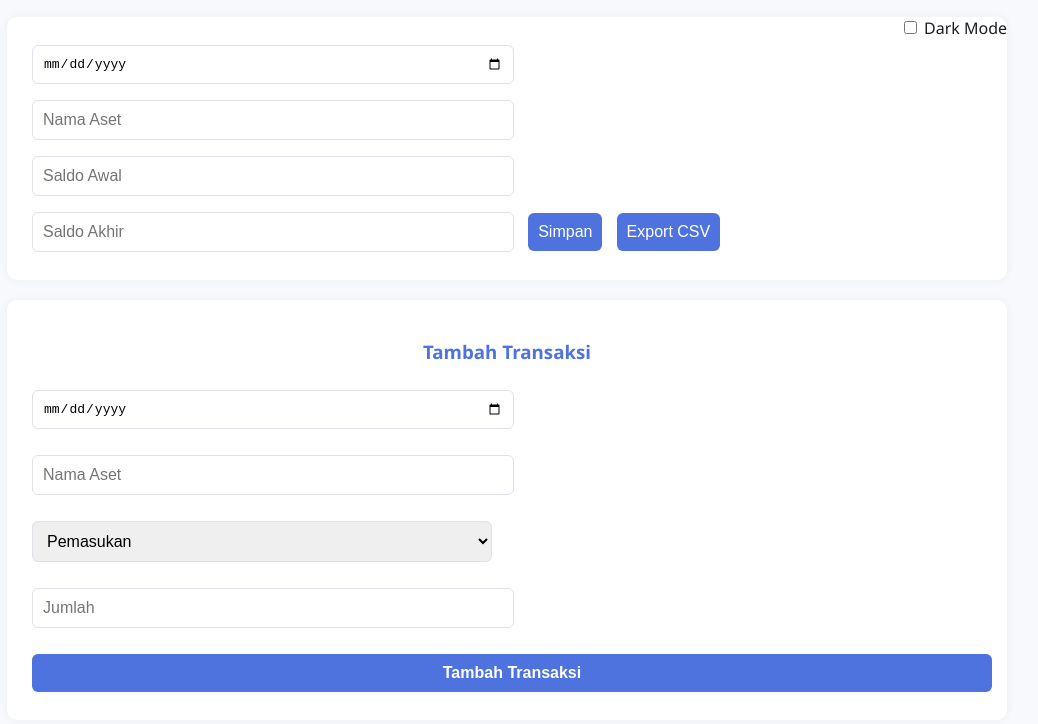
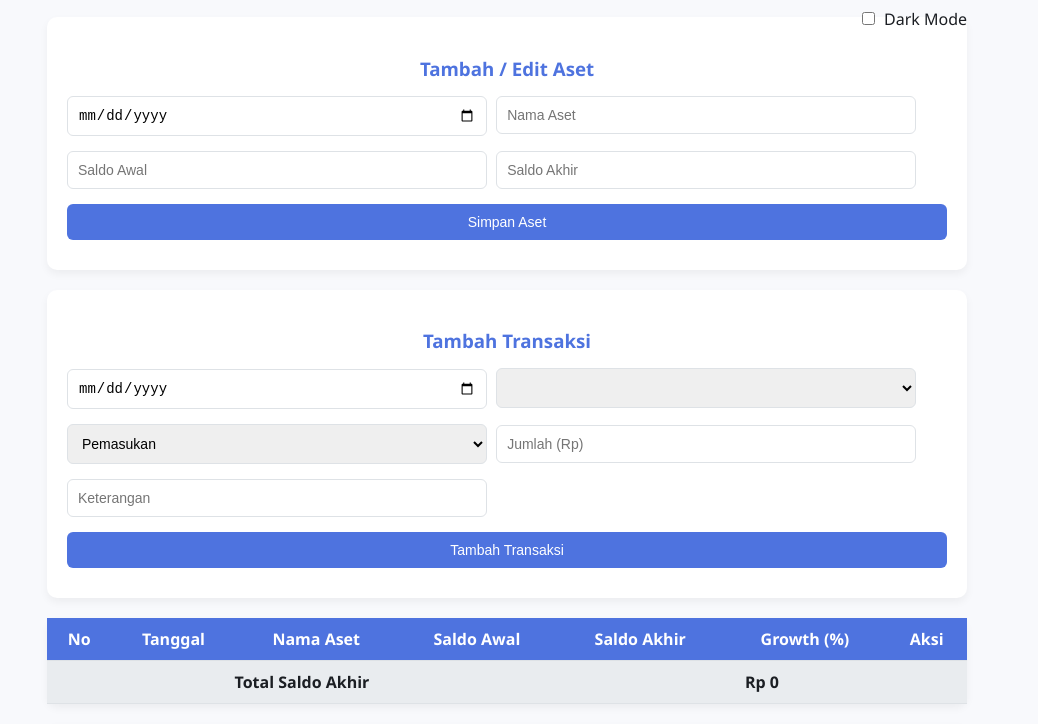
Before and after one commit to vlonlineshop/vlasset, a plain HTML site: page index.html in a window 1280 px wide. Shown: the part 76-800 px from the top of the page, without its empty margins (133-1171 px from the left). Drawn offline with Linux system fonts and the light colour scheme.

Commit message:
Add files via upload

```diff
--- a/index.html
+++ b/index.html
@@ -1,3 +1,4 @@
+
 <!DOCTYPE html>
 <html lang="id">
 <head>
@@ -22,170 +23,144 @@
       --border: #444;
       --card: #2a2a3d;
     }
+    * {
+      box-sizing: border-box;
+    }
     body {
       font-family: 'Segoe UI', sans-serif;
       background-color: var(--background);
       color: var(--text);
-      padding: 20px;
       margin: 0;
+      padding: 0;
+      display: flex;
+      justify-content: center;
+      align-items: center;
+      flex-direction: column;
+      min-height: 100vh;
       transition: background 0.3s, color 0.3s;
     }
-    h2, h3 { text-align: center; color: var(--primary); }
-    .container { max-width: 1000px; margin: 0 auto; }
-
-    .form-container {
+    h2, h3 {
+      text-align: center;
+      color: var(--primary);
+      margin-bottom: 10px;
+    }
+    .container {
+      width: 95%;
+      max-width: 960px;
+      padding: 20px;
+    }
+    .form-container, table, #chartContainer, .history-container, .transaction-form {
       background: var(--card);
       padding: 20px;
       border-radius: 10px;
-      box-shadow: 0 0 10px rgba(0,0,0,0.05);
+      box-shadow: 0 4px 8px rgba(0,0,0,0.05);
       margin-top: 20px;
-      animation: fadeIn 0.6s ease;
+      animation: fadeIn 0.5s ease-in-out;
     }
-
-    .form-container input,
-    .form-container select,
-    .form-container button {
+    @keyframes fadeIn {
+      from {opacity: 0; transform: translateY(10px);}
+      to {opacity: 1; transform: translateY(0);}
+    }
+    input, select, button {
       padding: 10px;
-      margin: 8px 5px;
+      margin: 5px 5px 10px 0;
       border: 1px solid var(--border);
       border-radius: 6px;
-      font-size: 1em;
-      transition: all 0.3s ease;
+      font-size: 14px;
     }
-
-    .form-container input:focus,
-    .form-container select:focus {
-      border-color: var(--primary);
-      box-shadow: 0 0 5px var(--primary);
-      outline: none;
-    }
-
-    .form-container input,
-    .form-container select {
+    select, input[type='date'], input[type='number'], input[type='text'] {
       width: calc(50% - 20px);
     }
-
-    .form-container button {
+    button {
       background-color: var(--primary);
       color: white;
       border: none;
       cursor: pointer;
+      width: 100%;
+      transition: background-color 0.3s ease;
     }
-
-    .form-container button:hover {
-      background-color: #3b5cc3;
-      transform: scale(1.02);
+    button:hover {
+      background-color: #375ab0;
     }
-
     table {
       width: 100%;
       border-collapse: collapse;
-      background: var(--card);
-      margin-top: 20px;
-      border-radius: 10px;
-      overflow: hidden;
     }
-
     th, td {
       padding: 10px;
       border-bottom: 1px solid var(--border);
       text-align: center;
     }
-
-    th { background: var(--primary); color: white; }
+    th {
+      background: var(--primary);
+      color: white;
+    }
     .action-btn {
       padding: 5px 10px;
       border: none;
       border-radius: 5px;
       cursor: pointer;
     }
-
-    .edit-btn { background: #f39c12; color: white; }
-    .delete-btn { background: #e74c3c; color: white; }
-
-    tfoot td { font-weight: bold; background: #e9ecef; }
-    .dark tfoot td { background: #333; }
-
-    .toggle-dark { float: right; margin-bottom: 10px; }
-
-    canvas { width: 100% !important; max-height: 400px; }
-
-    .form-row {
-      display: flex;
-      flex-wrap: wrap;
-      gap: 10px;
+    .edit-btn {
+      background: #f39c12;
+      color: white;
+    }
+    .delete-btn {
+      background: #e74c3c;
+      color: white;
+    }
+    tfoot td {
+      font-weight: bold;
+      background: #e9ecef;
+    }
+    .dark tfoot td {
+      background: #333;
+    }
+    .toggle-dark {
+      float: right;
       margin-bottom: 10px;
     }
-
-    .btn-transaksi {
-      width: 100%;
-      padding: 12px;
-      background-color: var(--primary);
-      color: white;
-      font-size: 1em;
-      font-weight: bold;
-      border: none;
-      border-radius: 8px;
-      cursor: pointer;
-      transition: background 0.3s ease, transform 0.2s ease;
+    canvas {
+      width: 100% !important;
+      max-height: 400px;
     }
-
-    .btn-transaksi:hover {
-      background-color: #3b5cc3;
-      transform: scale(1.02);
-    }
-
-    @keyframes fadeIn {
-      from { opacity: 0; transform: translateY(10px); }
-      to { opacity: 1; transform: translateY(0); }
-    }
-
-    @media (max-width: 600px) {
-      .form-container input,
-      .form-container select {
-        width: 100%;
+    @media (max-width: 768px) {
+      select, input {
+        width: 100% !important;
       }
-      .form-row { flex-direction: column; }
     }
   </style>
 </head>
 <body>
   <div class="container">
     <h2>Asset & Money Management</h2>
-
     <label class="toggle-dark">
       <input type="checkbox" id="darkToggle"> Dark Mode
     </label>
 
-    <!-- Form Aset -->
     <div class="form-container">
+      <h3>Tambah / Edit Aset</h3>
       <input type="hidden" id="editIndex">
       <input type="date" id="tanggal">
       <input type="text" id="nama" placeholder="Nama Aset">
       <input type="number" id="saldoAwal" placeholder="Saldo Awal">
       <input type="number" id="saldoAkhir" placeholder="Saldo Akhir">
-      <button onclick="tambahAtauUpdate()">Simpan</button>
-      <button onclick="exportCSV()">Export CSV</button>
+      <button onclick="tambahAtauUpdate()">Simpan Aset</button>
     </div>
 
-    <!-- Form Transaksi -->
-    <div class="form-container transaksi-form">
+    <div class="transaction-form">
       <h3>Tambah Transaksi</h3>
-      <div class="form-row">
-        <input type="date" id="transTanggal">
-        <input type="text" id="transNamaAset" placeholder="Nama Aset">
-      </div>
-      <div class="form-row">
-        <select id="transTipe">
-          <option value="pemasukan">Pemasukan</option>
-          <option value="pengeluaran">Pengeluaran</option>
-        </select>
-        <input type="number" id="transNominal" placeholder="Jumlah">
-      </div>
-      <button class="btn-transaksi" onclick="tambahTransaksi()">Tambah Transaksi</button>
+      <input type="date" id="trxTanggal">
+      <select id="trxAset"></select>
+      <select id="trxTipe">
+        <option value="pemasukan">Pemasukan</option>
+        <option value="pengeluaran">Pengeluaran</option>
+      </select>
+      <input type="number" id="trxJumlah" placeholder="Jumlah (Rp)">
+      <input type="text" id="trxKeterangan" placeholder="Keterangan">
+      <button onclick="tambahTransaksi()">Tambah Transaksi</button>
     </div>
 
-    <!-- Tabel Aset -->
     <table>
       <thead>
         <tr>
@@ -207,8 +182,12 @@
       </tfoot>
     </table>
 
-    <!-- Grafik -->
-    <div id="chartContainer" class="form-container">
+    <div class="history-container">
+      <h3>Riwayat Transaksi</h3>
+      <ul id="riwayatList" style="list-style:none; padding:0;"></ul>
+    </div>
+
+    <div id="chartContainer">
       <h3>Grafik Pertumbuhan</h3>
       <canvas id="chartGrowth"></canvas>
     </div>
@@ -217,6 +196,7 @@
   <script src="chart.min.js"></script>
   <script>
     let data = JSON.parse(localStorage.getItem("asetData")) || [];
+    let transaksi = JSON.parse(localStorage.getItem("transaksiData")) || [];
 
     function formatRupiah(angka) {
       return "Rp " + angka.toLocaleString("id-ID");
@@ -224,6 +204,7 @@
 
     function simpanLocalStorage() {
       localStorage.setItem("asetData", JSON.stringify(data));
+      localStorage.setItem("transaksiData", JSON.stringify(transaksi));
     }
 
     function tambahAtauUpdate() {
@@ -250,41 +231,37 @@
       simpanLocalStorage();
       renderTabel();
       renderChart();
-      document.querySelectorAll("input").forEach(input => input.value = '');
+      updateDropdown();
+      document.querySelectorAll(".form-container input").forEach(i => i.value = '');
     }
 
     function tambahTransaksi() {
-      const tanggal = document.getElementById("transTanggal").value;
-      const namaAset = document.getElementById("transNamaAset").value;
-      const tipe = document.getElementById("transTipe").value;
-      const nominal = parseFloat(document.getElementById("transNominal").value);
+      const tanggal = document.getElementById("trxTanggal").value;
+      const nama = document.getElementById("trxAset").value;
+      const tipe = document.getElementById("trxTipe").value;
+      const jumlah = parseFloat(document.getElementById("trxJumlah").value);
+      const keterangan = document.getElementById("trxKeterangan").value;
 
-      if (!tanggal || !namaAset || isNaN(nominal)) {
-        alert("Isi semua data transaksi dengan benar.");
+      if (!tanggal || !nama || !tipe || isNaN(jumlah) || !keterangan) {
+        alert("Mohon lengkapi data transaksi.");
         return;
       }
 
-      const aset = data.find(d => d.nama === namaAset);
-      if (!aset) {
-        alert("Aset tidak ditemukan.");
-        return;
-      }
+      transaksi.push({ tanggal, nama, tipe, jumlah, keterangan });
 
-      if (tipe === "pemasukan") {
-        aset.saldoAkhir += nominal;
-      } else {
-        aset.saldoAkhir -= nominal;
-      }
-
-      aset.growth = ((aset.saldoAkhir - aset.saldoAwal) / aset.saldoAwal) * 100;
+      data = data.map(a => {
+        if (a.nama === nama) {
+          a.saldoAkhir = tipe === "pemasukan" ? a.saldoAkhir + jumlah : a.saldoAkhir - jumlah;
+          a.growth = ((a.saldoAkhir - a.saldoAwal) / a.saldoAwal) * 100;
+        }
+        return a;
+      });
 
       simpanLocalStorage();
       renderTabel();
       renderChart();
-
-      document.getElementById("transTanggal").value = "";
-      document.getElementById("transNamaAset").value = "";
-      document.getElementById("transNominal").value = "";
+      renderRiwayat();
+      document.querySelectorAll(".transaction-form input").forEach(i => i.value = '');
     }
 
     function renderTabel() {
@@ -306,11 +283,11 @@
               <button class="action-btn edit-btn" onclick="editData(${index})">Edit</button>
               <button class="action-btn delete-btn" onclick="hapusData(${index})">Hapus</button>
             </td>
-          </tr>
-        `;
+          </tr>`;
       });
 
       document.getElementById("totalSaldo").innerText = formatRupiah(totalSaldo);
+      updateDropdown();
     }
 
     function editData(index) {
@@ -328,22 +305,28 @@
         simpanLocalStorage();
         renderTabel();
         renderChart();
+        updateDropdown();
       }
     }
 
-    function exportCSV() {
-      let csv = "Tanggal,Nama Aset,Saldo Awal,Saldo Akhir,Growth (%)\n";
-      data.forEach(item => {
-        csv += `${item.tanggal},${item.nama},${item.saldoAwal},${item.saldoAkhir},${item.growth.toFixed(2)}%\n`;
+    function renderRiwayat() {
+      const list = document.getElementById("riwayatList");
+      list.innerHTML = "";
+      transaksi.slice().reverse().forEach((t, i) => {
+        const simbol = t.tipe === "pemasukan" ? "+" : "-";
+        const warna = t.tipe === "pemasukan" ? "green" : "red";
+        list.innerHTML += `<li style="margin-bottom:6px;">
+          <strong>${t.tanggal}</strong> - <span style="color:${warna}">${simbol}${formatRupiah(t.jumlah)}</span> - <em>${t.keterangan}</em>
+        </li>`;
       });
+    }
 
-      const blob = new Blob([csv], { type: "text/csv" });
-      const url = URL.createObjectURL(blob);
-      const a = document.createElement("a");
-      a.href = url;
-      a.download = "asset-management.csv";
-      a.click();
-      URL.revokeObjectURL(url);
+    function updateDropdown() {
+      const select = document.getElementById("trxAset");
+      select.innerHTML = "";
+      data.forEach(d => {
+        select.innerHTML += `<option value="${d.nama}">${d.nama}</option>`;
+      });
     }
 
     function renderChart() {
@@ -370,23 +353,18 @@
       });
     }
 
-    const toggle = document.getElementById("darkToggle");
-    toggle.addEventListener("change", () => {
+    document.getElementById("darkToggle").addEventListener("change", () => {
       document.body.classList.toggle("dark");
-      localStorage.setItem("darkMode", toggle.checked);
+      localStorage.setItem("darkMode", document.body.classList.contains("dark"));
     });
-
     if (localStorage.getItem("darkMode") === "true") {
       document.body.classList.add("dark");
-      toggle.checked = true;
+      document.getElementById("darkToggle").checked = true;
     }
 
     renderTabel();
     renderChart();
-
-    if ('serviceWorker' in navigator) {
-      navigator.serviceWorker.register('service-worker.js');
-    }
+    renderRiwayat();
   </script>
 </body>
 </html>
```
